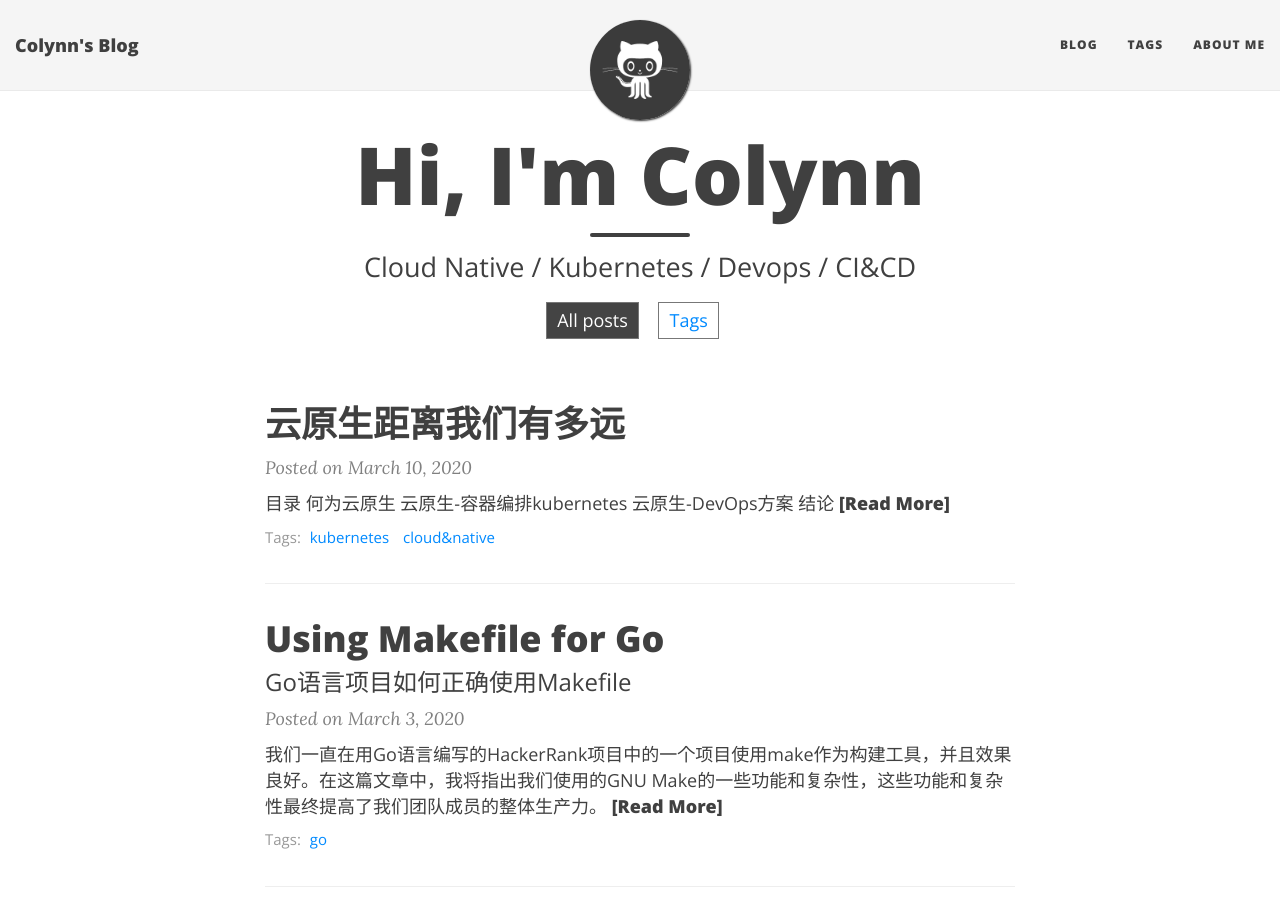
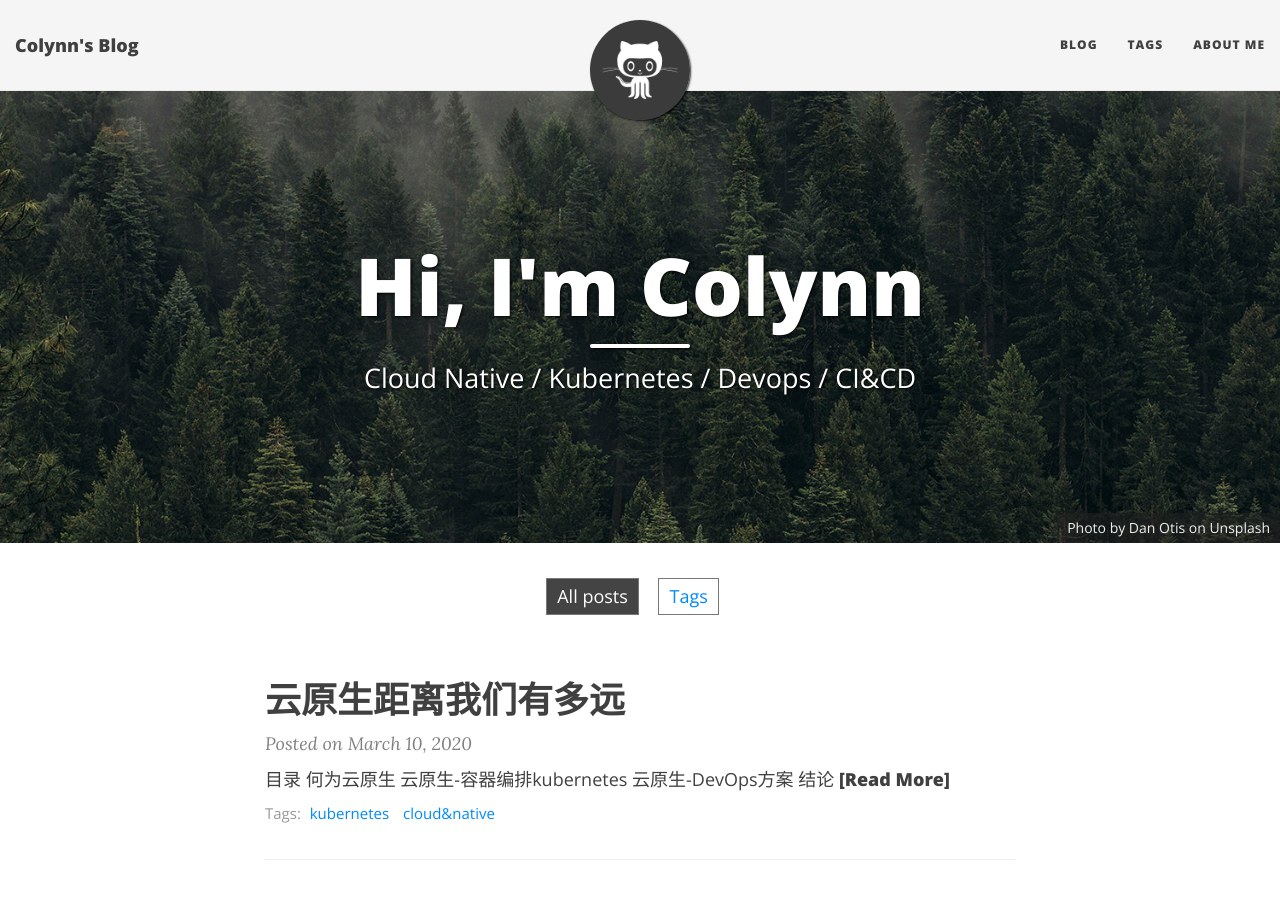
Before and after one commit to colynn/colynn.github.io, a Jekyll site: the page built from index.html, in a window 1280 px wide and 900 px high. Built offline with Jekyll 4.4.1, drawn with Linux system fonts in a browser that asks for light colours; nearby versions of some CDN libraries; the list of posts is cut into pages by our own code; part of the change alters nothing that is shown.

Commit message:
add index big-img

```diff
--- a/index.html
+++ b/index.html
@@ -2,8 +2,13 @@
 layout: page
 title: Hi, I'm Colynn
 subtitle: Cloud Native / Kubernetes / Devops / CI&CD
+meta-title: "Colynn Liu - devops/CI&CD/Kubernetes"
+meta-description: "Gopher and Devops consultant"
+datacampcourse: true
 use-site-title: true
 css: "/css/index.css"
+bigimg:
+  - "/img/big-imgs/forest01.jpg" : "Photo by Dan Otis on Unsplash"
 ---
 
 <div class="list-filters">
```
Also changed, not shown: img/big-imgs/banff-mountains.jpg (added), img/big-imgs/forest01.jpg (added), img/big-imgs/lake01.jpg (added).
